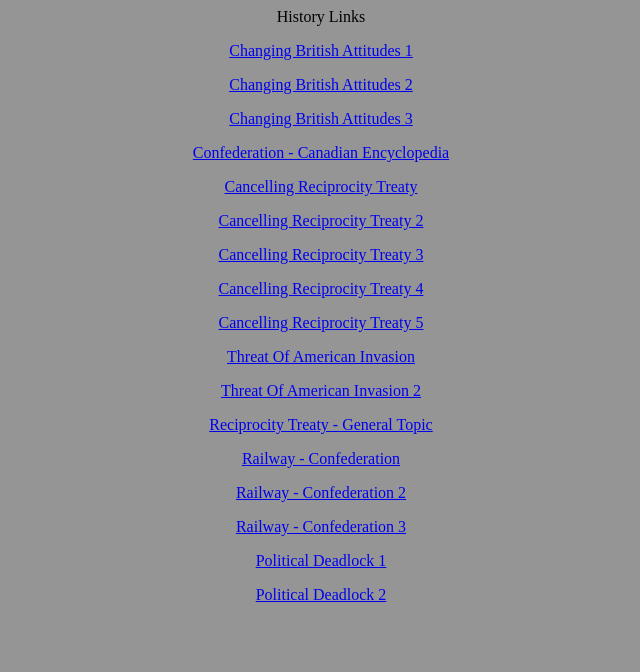
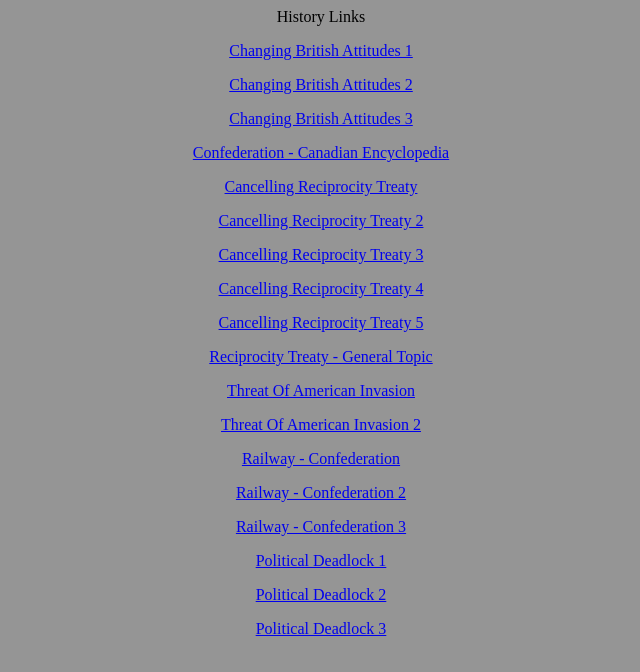
Before and after one commit to hubee8329/links, a plain HTML site: page index.html in a window 1280 px wide. Shown: the whole page, without its empty margins (319-959 px from the left). Drawn offline with Linux system fonts and the light colour scheme.

Commit message:
Additional Links

```diff
--- a/index.html
+++ b/index.html
@@ -12,13 +12,14 @@
 <a href="https://prezi.com/yqn2hftadvnb/cancellation-of-the-reciprocity-treaty/"><p style="text-align:center">Cancelling Reciprocity Treaty 3</a>
 <a href="https://prezi.com/yacpkqmzqutp/the-cancellation-of-the-reciprocity-treaty/"><p style="text-align:center">Cancelling Reciprocity Treaty 4</a>
 <a href="https://www.britannica.com/topic/Reciprocity-Treaty-Canada-United-States-1854"><p style="text-align:center">Cancelling Reciprocity Treaty 5</a>
+  <a href="https://www.britannica.com/topic/Reciprocity-Treaty-Canada-United-States-1854"><p style="text-align:center">Reciprocity Treaty - General Topic</a>
 <a href="https://prezi.com/zphafy6wutus/confederation-the-threat-of-invasion/"><p style="text-align:center">Threat Of American Invasion</a>
 <a href="https://prezi.com/p/amqhl3_0clx4/threat-of-american-invasion/"><p style="text-align:center">Threat Of American Invasion 2</a>
-<a href="https://www.britannica.com/topic/Reciprocity-Treaty-Canada-United-States-1854"><p style="text-align:center">Reciprocity Treaty - General Topic</a>
 <a href="https://www.thecanadianencyclopedia.ca/en/article/railway-history"><p style="text-align:center">Railway - Confederation</a>
 <a href="https://histoiredurailhistory.ca/confederation_en.html"><p style="text-align:center">Railway - Confederation 2</a>
 <a href="https://prezi.com/zgx-1kd1eg1m/factors-of-confederation-issue-1-the-railways/"><p style="text-align:center">Railway - Confederation 3</a>
 <a href="https://prezi.com/ramqfocru8xa/reasons-for-confederation-reason-1-political-deadlock-led-to-the-great-coalition-in-the-united-province-of-canada/"><p style="text-align:center">Political Deadlock 1</a>
 <a href="https://prezi.com/hg6sktawabdj/political-deadlock/"><p style="text-align:center">Political Deadlock 2</a>
+  <a href="http://confederationbyadamgreen.weebly.com/reasons-for-confederation-political-deadlock-and-the-great-coalition.html"><p style="text-align:center">Political Deadlock 3</a>
 </body>
 </html>
```
